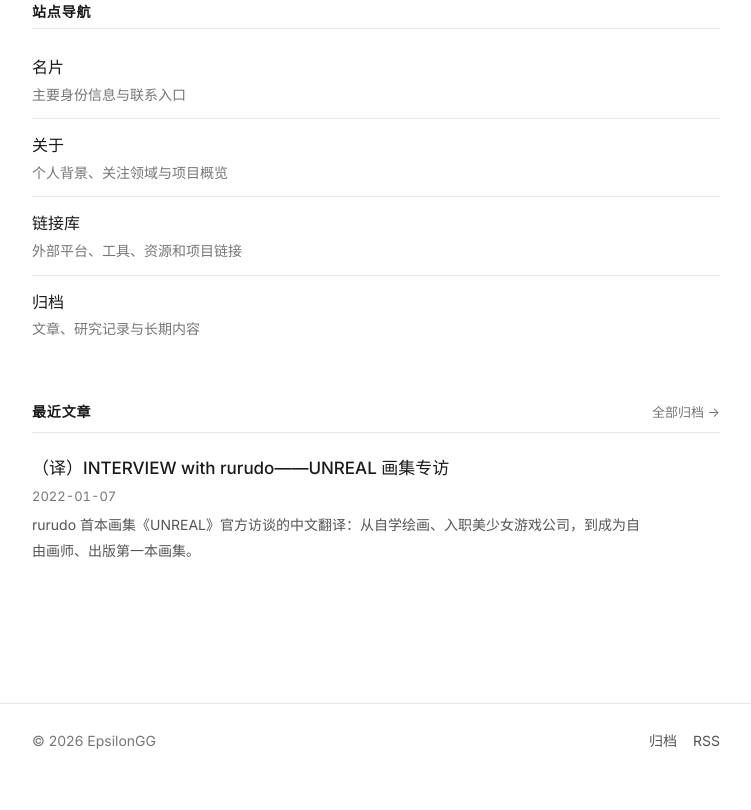
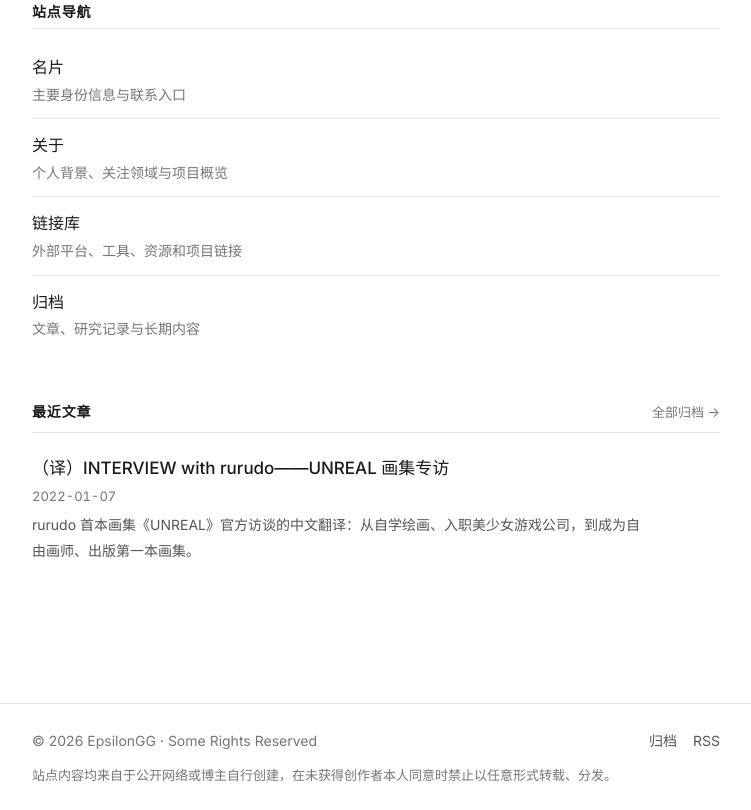
Before and after one commit to EpsilonGG/epsilongg.github.io, an Astro site: page / in a window 1280 px wide. Shown: the part 358-1168 px from the top of the page, without its empty margins (264-1015 px from the left). Before the commit the page ends 1135 px from the top, so only its background shows below. Built offline with nearby package versions, Linux system fonts and the light colour scheme; Astro itself is replaced by a stand-in of ours.

Commit message:
feat: add rights notice to footer

```diff
--- a/src/components/SiteFooter.astro
+++ b/src/components/SiteFooter.astro
@@ -8,7 +8,7 @@ const copyrightYears =
 
 <footer class="site-footer">
   <div class="container site-footer__inner">
-    <p>© {copyrightYears} {site.name}</p>
+    <p>© {copyrightYears} {site.name} · Some Rights Reserved</p>
     <div class="site-footer__links">
       {
         site.github ? (
@@ -21,4 +21,9 @@ const copyrightYears =
       <a href="/rss.xml">RSS</a>
     </div>
   </div>
+  <div class="container">
+    <p class="site-footer__notice">
+      站点内容均来自于公开网络或博主自行创建，在未获得创作者本人同意时禁止以任意形式转载、分发。
+    </p>
+  </div>
 </footer>
--- a/src/styles/components.css
+++ b/src/styles/components.css
@@ -173,6 +173,14 @@
   color: var(--color-text);
   text-decoration: underline;
   text-underline-offset: 0.3em;
+}
+
+.site-footer__notice {
+  margin-top: var(--space-3);
+  max-width: var(--measure);
+  font-size: var(--text-xs);
+  line-height: var(--leading-normal);
+  color: var(--color-text-muted);
 }
 
 /* --------------------------------------------------------------------------
```
